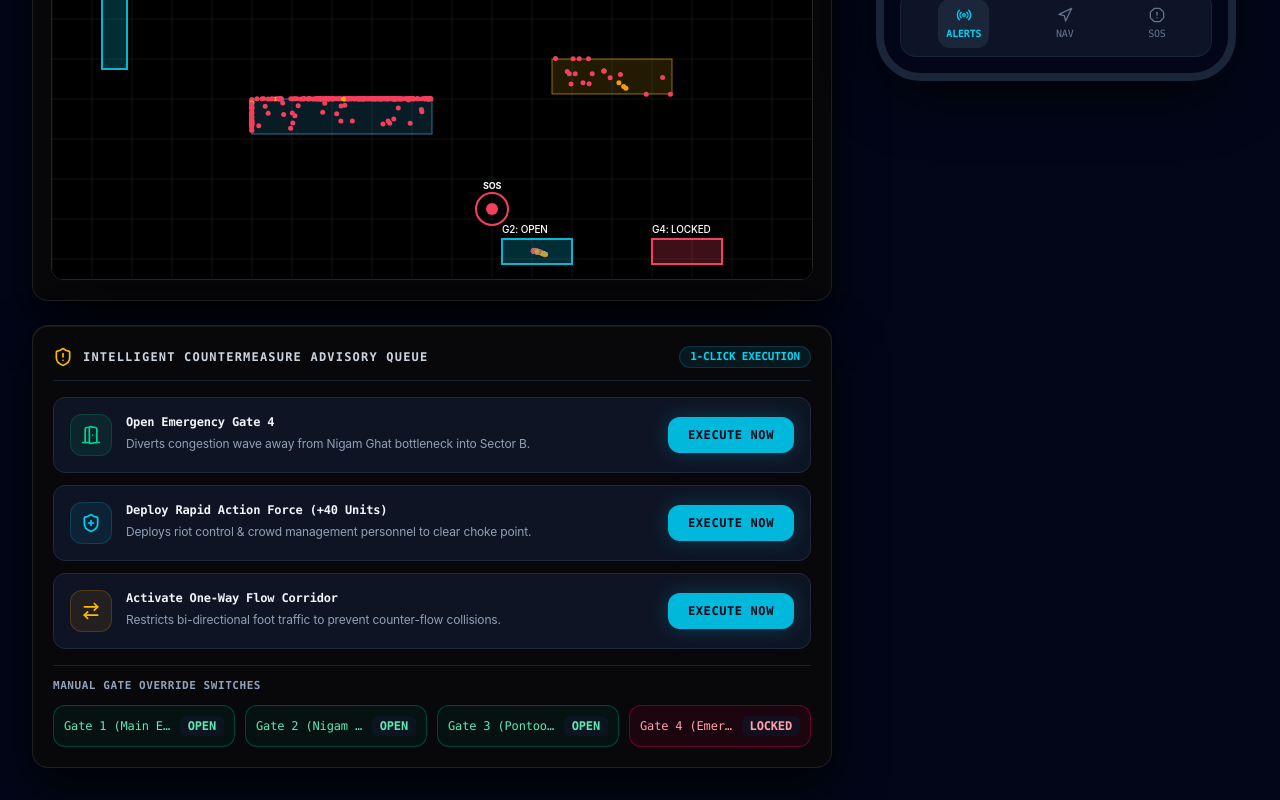
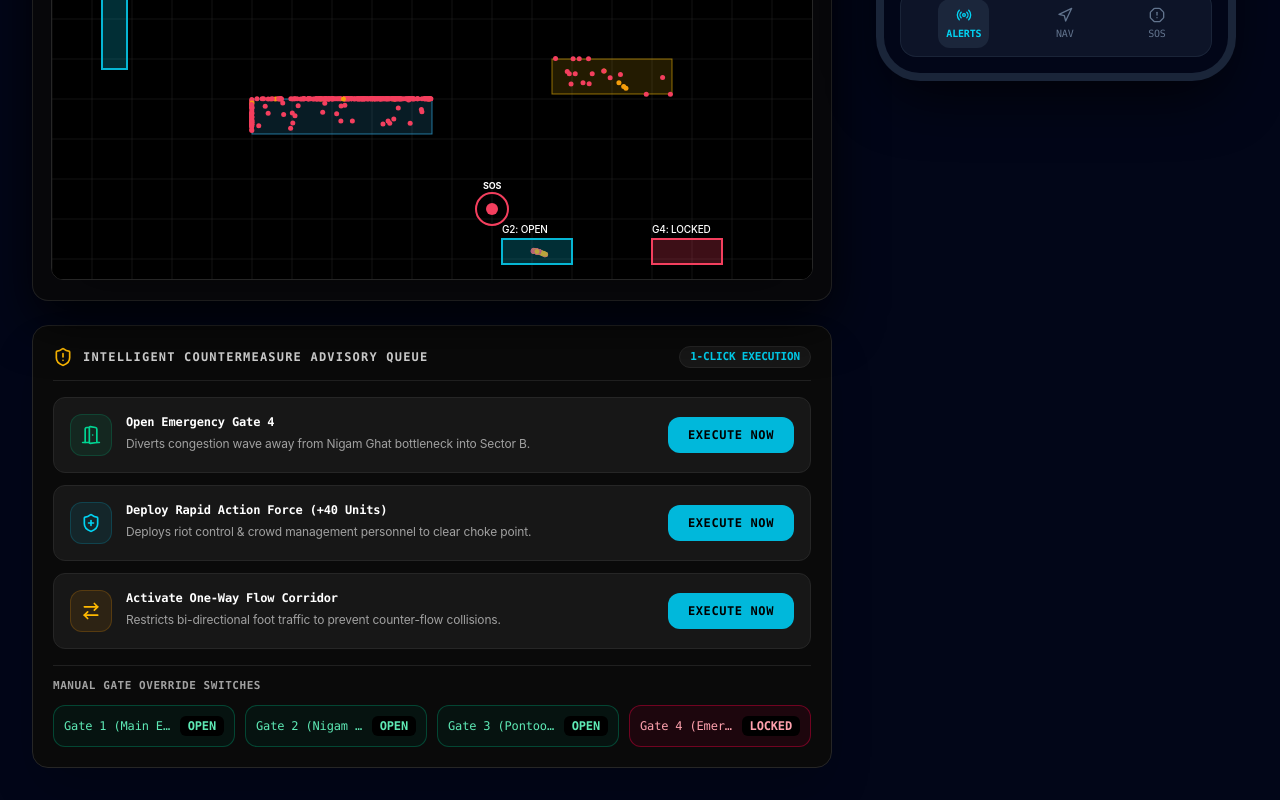
Before and after one commit to algorithnicmind/crowdcatchup, a Next.js app in the folder apps/web/: page / in a window 1280 px wide. Shown: the part 688-1488 px from the top of the page. Built offline with nearby package versions, Linux system fonts and the light colour scheme.

Commit message:
style(web): update CountermeasuresPanel component to Jet Black theme

```diff
--- a/apps/web/src/features/recommendations/components/CountermeasuresPanel.tsx
+++ b/apps/web/src/features/recommendations/components/CountermeasuresPanel.tsx
@@ -8,16 +8,16 @@ export const CountermeasuresPanel: React.FC = () => {
   const { interventions, executeIntervention, gates, toggleGate } = useCrowdStore();
 
   return (
-    <div className="w-full glass-panel rounded-2xl p-4 md:p-5 flex flex-col gap-4 border border-slate-800">
+    <div className="w-full bg-neutral-950 rounded-2xl p-4 md:p-5 flex flex-col gap-4 border border-neutral-800 shadow-2xl">
       {/* Header */}
-      <div className="flex items-center justify-between border-b border-slate-800/80 pb-3">
+      <div className="flex items-center justify-between border-b border-neutral-800/80 pb-3">
         <div className="flex items-center gap-2.5">
           <ShieldAlert className="w-5 h-5 text-amber-400" />
-          <h2 className="text-xs font-bold tracking-widest text-slate-300 uppercase font-mono">
+          <h2 className="text-xs font-bold tracking-widest text-neutral-300 uppercase font-mono">
             INTELLIGENT COUNTERMEASURE ADVISORY QUEUE
           </h2>
         </div>
-        <span className="text-[11px] font-mono text-cyan-400 font-semibold bg-cyan-500/10 border border-cyan-500/20 px-2.5 py-0.5 rounded-full">
+        <span className="text-[11px] font-mono text-cyan-400 font-semibold bg-neutral-900 border border-neutral-800 px-2.5 py-0.5 rounded-full">
           1-CLICK EXECUTION
         </span>
       </div>
@@ -32,8 +32,8 @@ export const CountermeasuresPanel: React.FC = () => {
               key={int.id}
               className={`p-4 rounded-xl border transition-all duration-300 flex flex-col md:flex-row items-start md:items-center justify-between gap-4 ${
                 isExecuted
-                  ? 'bg-slate-900/40 border-slate-800/80 opacity-70'
-                  : 'bg-slate-900/80 border-slate-800 hover:border-cyan-500/40 hover:shadow-lg hover:shadow-cyan-500/5'
+                  ? 'bg-neutral-900/40 border-neutral-800/80 opacity-60'
+                  : 'bg-neutral-900 border-neutral-800 hover:border-neutral-700'
               }`}
             >
               <div className="flex items-start gap-3.5">
@@ -56,7 +56,7 @@ export const CountermeasuresPanel: React.FC = () => {
                 </div>
 
                 <div className="flex flex-col">
-                  <span className="text-xs font-bold text-slate-100 font-mono flex items-center gap-2">
+                  <span className="text-xs font-bold text-white font-mono flex items-center gap-2">
                     {int.title}
                     {isExecuted && (
                       <span className="text-[10px] bg-emerald-500/10 text-emerald-400 border border-emerald-500/30 px-2.5 py-0.5 rounded-full font-mono flex items-center gap-1 font-bold">
@@ -64,7 +64,7 @@ export const CountermeasuresPanel: React.FC = () => {
                       </span>
                     )}
                   </span>
-                  <span className="text-xs text-slate-400 mt-1 leading-relaxed">{int.description}</span>
+                  <span className="text-xs text-neutral-400 mt-1 leading-relaxed">{int.description}</span>
                 </div>
               </div>
 
@@ -74,8 +74,8 @@ export const CountermeasuresPanel: React.FC = () => {
                 onClick={() => executeIntervention(int.id)}
                 className={`w-full md:w-auto px-5 py-2.5 rounded-xl text-xs font-bold font-mono tracking-wider transition-all duration-200 whitespace-nowrap cursor-pointer ${
                   isExecuted
-                    ? 'bg-slate-900 text-slate-500 cursor-not-allowed border border-slate-800'
-                    : 'bg-cyan-500 hover:bg-cyan-400 text-slate-950 glow-cyan active:scale-95'
+                    ? 'bg-neutral-900 text-neutral-600 cursor-not-allowed border border-neutral-800'
+                    : 'bg-cyan-500 hover:bg-cyan-400 text-black active:scale-95'
                 }`}
               >
                 {isExecuted ? 'ACTION ACTIVE' : 'EXECUTE NOW'}
@@ -86,8 +86,8 @@ export const CountermeasuresPanel: React.FC = () => {
       </div>
 
       {/* Manual Override Controls */}
-      <div className="pt-3 border-t border-slate-800/80">
-        <span className="text-[11px] font-mono font-semibold text-slate-400 uppercase tracking-wider mb-2.5 block">
+      <div className="pt-3 border-t border-neutral-800/80">
+        <span className="text-[11px] font-mono font-semibold text-neutral-400 uppercase tracking-wider mb-2.5 block">
           Manual Gate Override Switches
         </span>
         <div className="grid grid-cols-2 md:grid-cols-4 gap-2.5">
@@ -102,7 +102,7 @@ export const CountermeasuresPanel: React.FC = () => {
               }`}
             >
               <span className="truncate">{g.name || g.id.toUpperCase()}</span>
-              <span className="font-extrabold ml-1.5 px-2 py-0.5 rounded-md bg-slate-900/60">{g.isOpen ? 'OPEN' : 'LOCKED'}</span>
+              <span className="font-extrabold ml-1.5 px-2 py-0.5 rounded-md bg-black">{g.isOpen ? 'OPEN' : 'LOCKED'}</span>
             </button>
           ))}
         </div>
```
